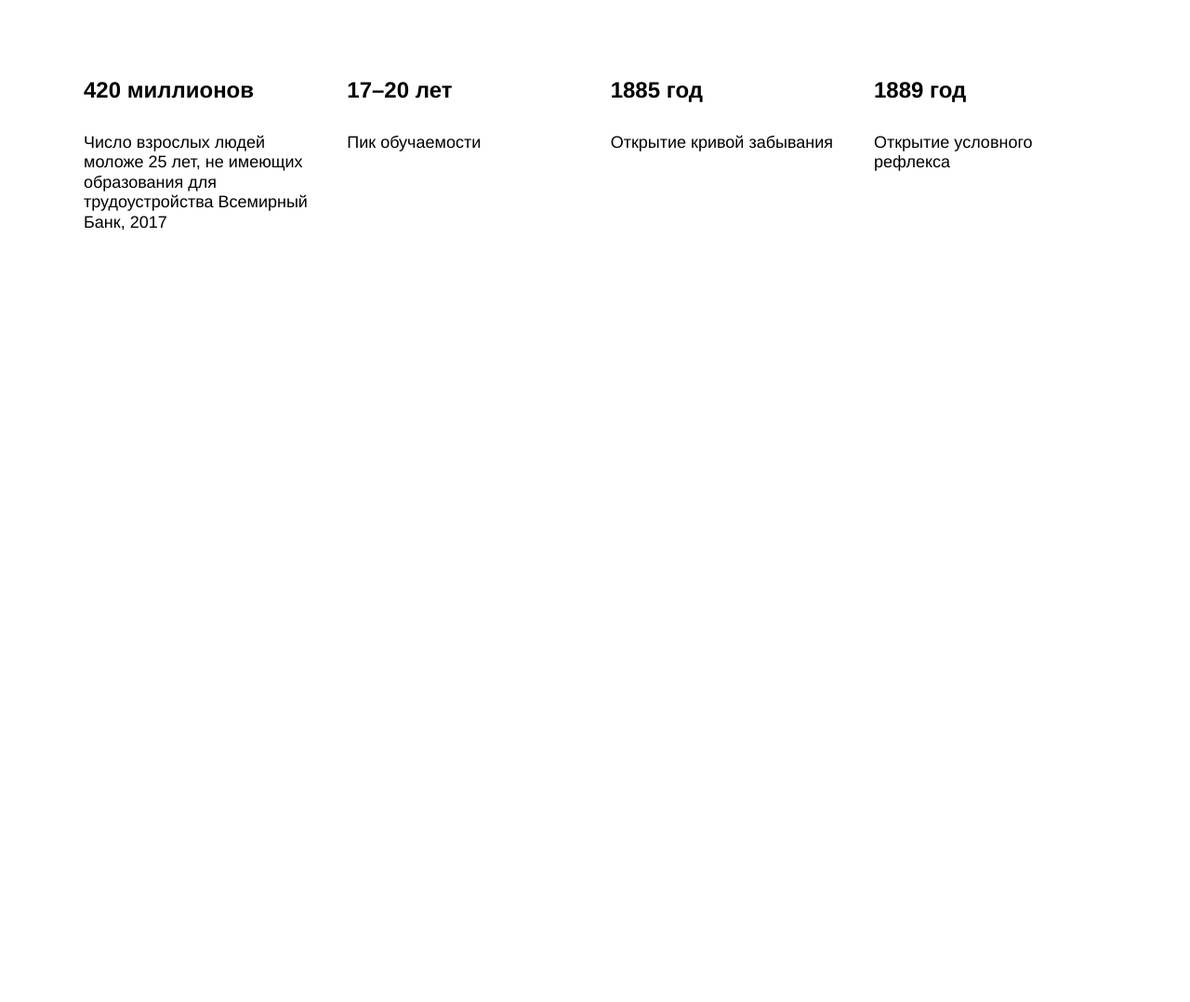
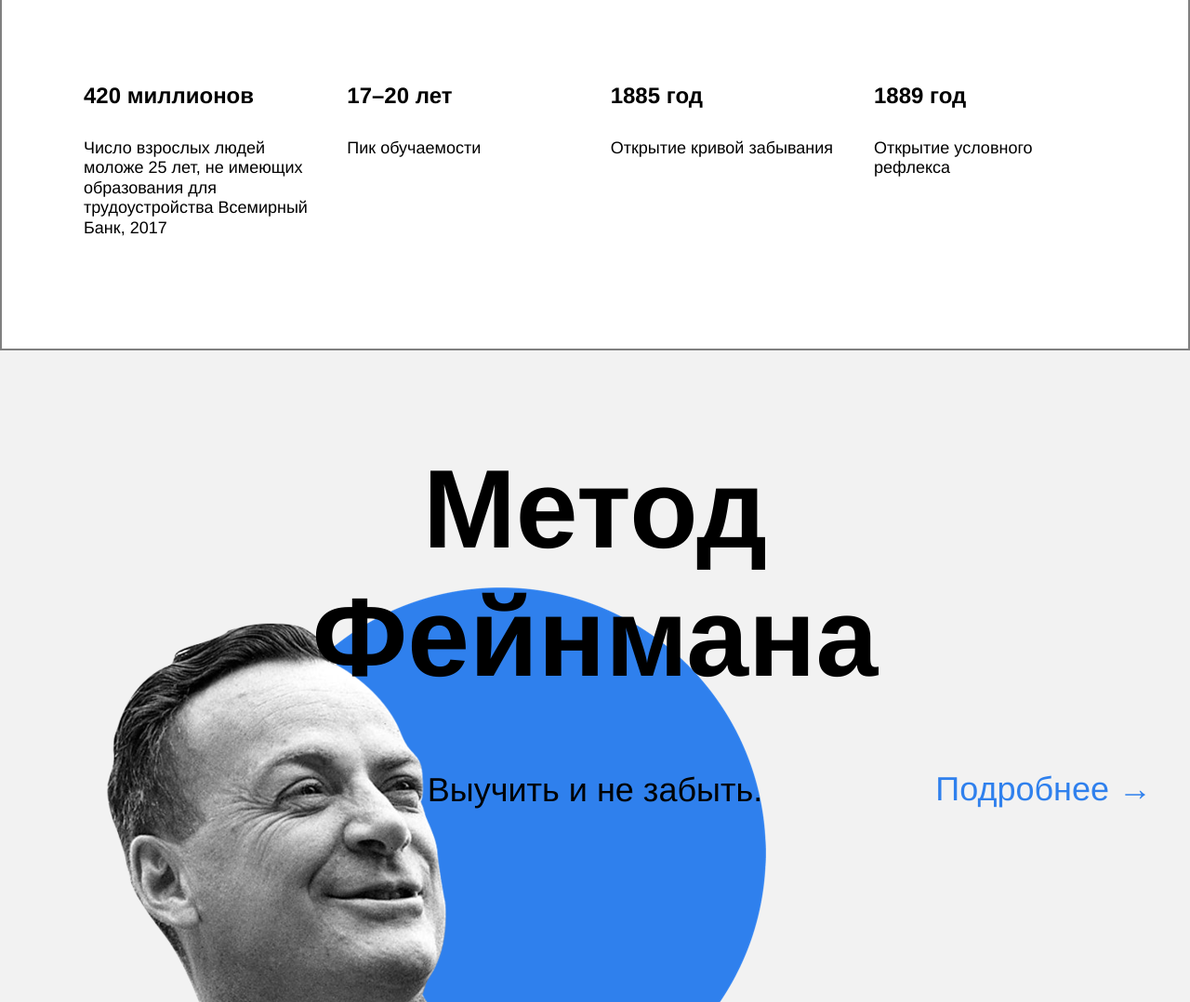
Before and after one commit to MaximArzhanov/how-to-learn, a plain HTML site: page index.html in a window 1280 px wide. Shown: the part 1722-2800 px from the top of the page at 93% size. Before the commit the page ends 1991 px from the top, so only its background shows below. Drawn offline with Linux system fonts and the light colour scheme.

Commit message:
Добавлен section (feynman) раздела main

```diff
--- a/index.html
+++ b/index.html
@@ -62,7 +62,7 @@
         </div>
       </section>
 
-      <!----------section---------->
+      <!----------section (digits)---------->
 
       <section class="digits">
         <h2 class="section-title digits__section-title section-title_text-size">
@@ -143,9 +143,16 @@
         </div>
       </section>
 
-      <!----------section---------->
+      <!----------section (feynman)---------->
 
       <section class="feynman">
+        <h2 class="feynman__title">
+          Метод Фейнмана
+        </h2>
+        <h3 class="feynman__subtitle">
+          Выучить и не забыть.
+        </h3>
+        <a href="#" class="feynman__link">Подробнее →</a>
       </section>
 
       <!----------section---------->
--- a/styles/style.css
+++ b/styles/style.css
@@ -9,9 +9,10 @@
   font-family: 'Helvetica Neue', Arial, sans-serif;
 }
 
-/*      header    */
+/*----------header----------*/
 
 .header {
+  position: relative;
   height: 100vh;
   min-height: 600px;
   max-height: 756px;
@@ -88,7 +89,12 @@
   background-color: #2f80ed;
 }
 
-/*    section (description)   */
+/*----------section (description)----------*/
+
+.description {
+
+  border: 2px solid grey;
+}
 
 .two-columns {
   display: flex;
@@ -137,7 +143,14 @@
   font-weight: bold;
 }
 
-/*    section (digits)   */
+/*----------section (digits)----------*/
+
+.digits {
+  padding-top: 100px;
+  padding-bottom: 100px;
+
+  border: 2px solid grey;
+}
 
 .section-title {
   width: 60%;
@@ -146,7 +159,6 @@
 
 .digits__section-title {
   margin: auto;
-  margin-top: 100px;
 }
 
 .section-title_text-size {
@@ -199,10 +211,47 @@
   font-weight: normal;
 }
 
+/*----------section (feynman)----------*/
 
+.feynman {
+  min-height: 890px;
+  background-color: #f2f2f2;
+  background-image: url(../images/feynman.png);
+  background-repeat: no-repeat;
+  background-size: 867px 637px;
+  background-position: bottom left;
+  border: 1px solid #f2f2f2;
+  position: relative;
+}
 
+.feynman__title {
+  width: 648px;
+  margin: auto;
+  margin-top: 100px;
+  text-align: center;
+  line-height: 1.15em;
+  font-size: 120px;
+  font-weight: bold;
+}
 
+.feynman__subtitle {
+  margin-top: 70px;
+  text-align: center;
+  line-height: 51px;
+  font-size: 36px;
+  font-weight: normal;
+}
 
+.feynman__link {
+  position: absolute;
+  top: 50%;
+  right: 40px;
+  text-decoration: none;
+  line-height: 51px;
+  font-size: 36px;
+  font-weight: normal;
+  color: #2f80ed;
+}
 
 /* и элемента с модификатором вида ключ-значение */
 .table__cell_theme_dark {
```
